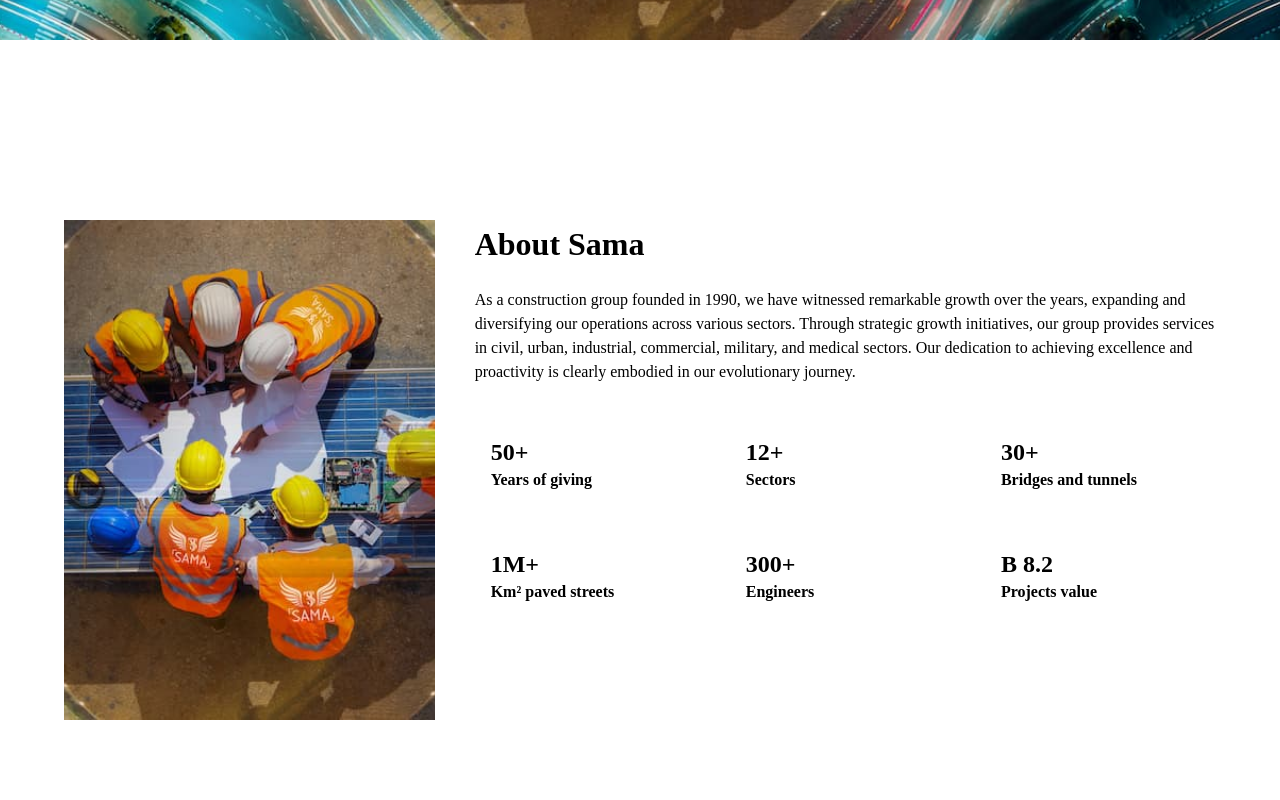
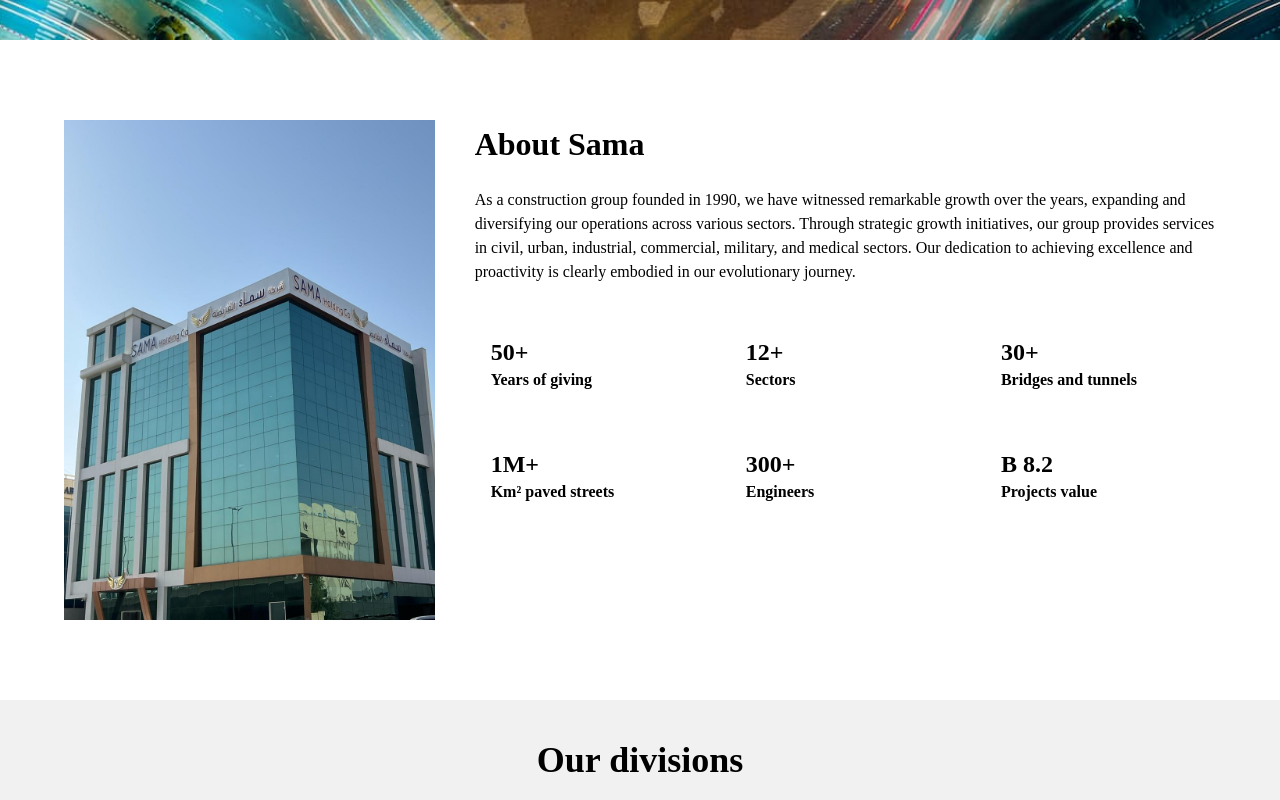
Before and after one commit to Abdallah-Rabie/Sama, a Next.js app: page / in a window 1280 px wide. Shown: the part 540-1340 px from the top of the page. Built offline with nearby package versions, Linux system fonts and the light colour scheme.

Commit message:
وصف التعديل

```diff
--- a/src/app/page.tsx
+++ b/src/app/page.tsx
@@ -86,7 +86,7 @@ export default function Home() {
             </div>
           </SwiperSlide>
 
-          <SwiperSlide>
+          {/* <SwiperSlide>
             <div className="relative w-full h-[250px] sm:h-[350px] md:h-[600px]">
               <Image
                 src={logo10}
@@ -95,7 +95,7 @@ export default function Home() {
                 className="object-cover"
               />
             </div>
-          </SwiperSlide>
+          </SwiperSlide> */}
         </Swiper>
       </div>
 
@@ -105,8 +105,8 @@ export default function Home() {
         {/* IMAGE */}
         <div className="w-full lg:w-4/12 h-75 sm:h-100 lg:h-125 relative">
           <Image
-            src={logoo}
-            alt="logo"
+            src={logo10}
+            alt="logo10"
             fill
             className="object-cover rounded-xl"
           />
```
